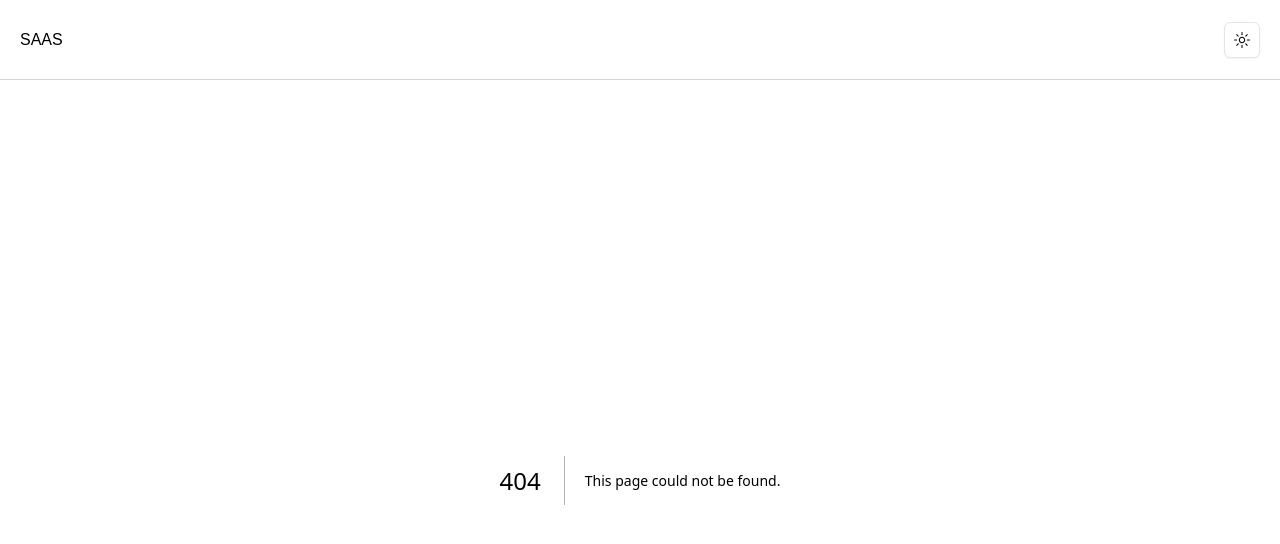
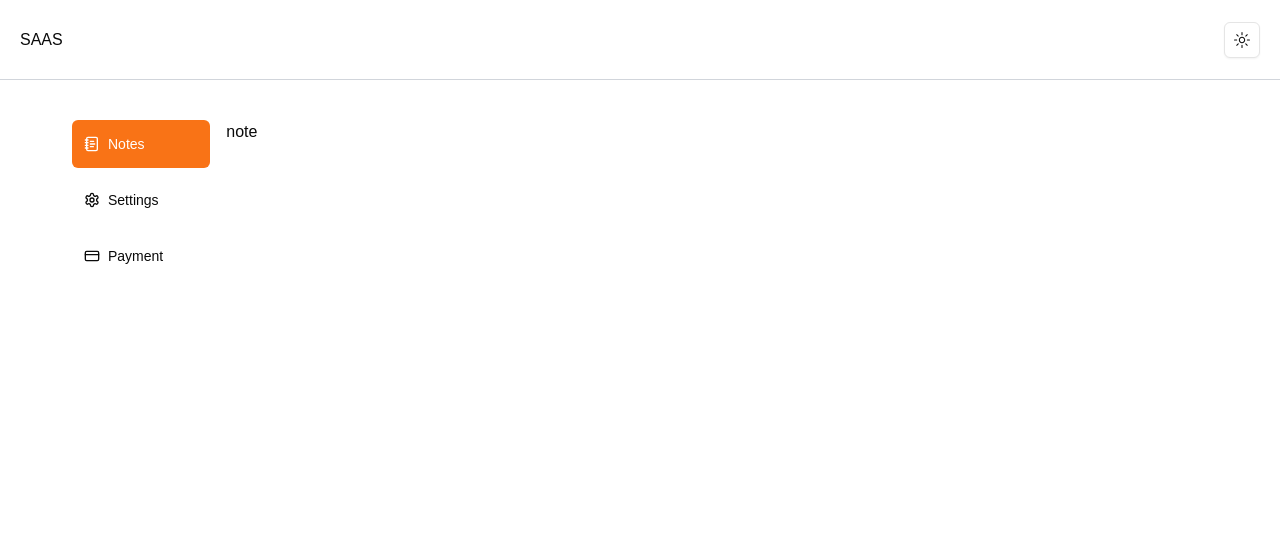
Before and after one commit to Adrien-legeleu/saas-1-test-bon-, a Next.js app: page /dashboard/notes in a window 1280 px wide. Before the commit this address had no page. Shown: the top 544 px of the page. Built offline with nearby package versions, Linux system fonts and the light colour scheme.

Commit message:
dashboard begin

```diff
--- /dev/null
+++ b/app/components/DashboardNav.tsx
@@ -0,0 +1,32 @@
+"use client";
+import { NotebookText, Settings, CreditCard } from "lucide-react";
+import Link from "next/link";
+import { usePathname } from "next/navigation";
+export default function DashboardNav() {
+  const pathname = usePathname();
+  const menuDashboard = [
+    { name: "Notes", icon: NotebookText, path: "/dashboard/notes" },
+    { name: "Settings", icon: Settings, path: "/dashboard/settings" },
+    { name: "Payment", icon: CreditCard, path: "/dashboard/payment" },
+  ];
+
+  return (
+    <nav className="flex md:flex-col md:h-full md:w-16 w-full lg:w-40 gap-2">
+      {menuDashboard.map((link, idx) => {
+        const isActive = pathname?.startsWith(link.path);
+        return (
+          <Link href={link.path} id={"link:" + idx}>
+            <div
+              className={`flex items-center justify-center lg:justify-start gap-2 cursor-pointer lg:p-3 p-2 hover:bg-orange-500 hover:bg-opacity-50 hover:text-white text-sm fond-bold rounded-md ${
+                isActive && "bg-orange-500 text-white"
+              }`}
+            >
+              <link.icon className="w-4" />
+              <span className="hidden lg:block">{link.name}</span>
+            </div>
+          </Link>
+        );
+      })}
+    </nav>
+  );
+}
--- /dev/null
+++ b/app/dashboard/layout.tsx
@@ -0,0 +1,14 @@
+import DashboardNav from "../components/DashboardNav";
+
+export default async function DashboardLayout({
+  children,
+}: {
+  children: React.ReactNode;
+}) {
+  return (
+    <section className="max-w-[1200px] mx-auto md:flex md:items-center md:gap-4 h-screen w-full mt-2 p-8">
+      <DashboardNav />
+      <div className="h-full w-full">{children}</div>
+    </section>
+  );
+}
--- /dev/null
+++ b/app/dashboard/notes/page.tsx
@@ -0,0 +1,3 @@
+export default function PageNotes() {
+  return <div>note</div>;
+}
--- /dev/null
+++ b/app/dashboard/payment/page.tsx
@@ -0,0 +1,3 @@
+export default function PagePayment() {
+  return <div>payment</div>;
+}
--- /dev/null
+++ b/app/dashboard/settings/page.tsx
@@ -0,0 +1,3 @@
+export default function PageSettings() {
+  return <div>psettings</div>;
+}
--- a/app/page.tsx
+++ b/app/page.tsx
@@ -2,10 +2,14 @@
 import { getAuthSession } from "@/lib/auth";
 import LoginButton from "./components/LoginButton";
 
-import { User } from "./components/User";
+import { redirect } from "next/navigation";
 
 export default async function Home() {
   const session = await getAuthSession();
+
+  if (session) {
+    redirect("/dashboard/notes");
+  }
 
   return (
     <section className="h-screen w-full flex flex-col items-center gap-12 justify-center">
@@ -32,7 +36,7 @@ export default async function Home() {
         reprehenderit suscipit atque distinctio a?
       </p>
 
-      {session ? <User /> : <LoginButton />}
+      <LoginButton />
     </section>
   );
 }
```
